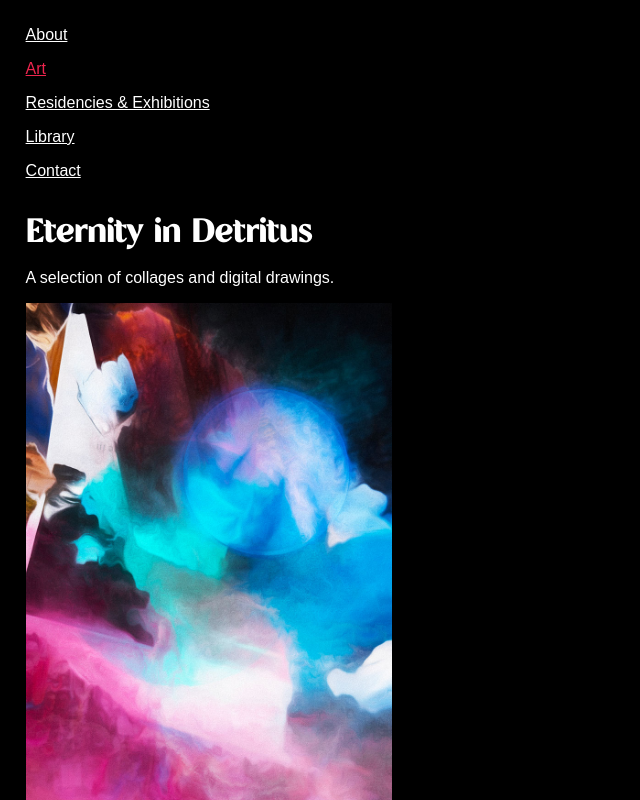
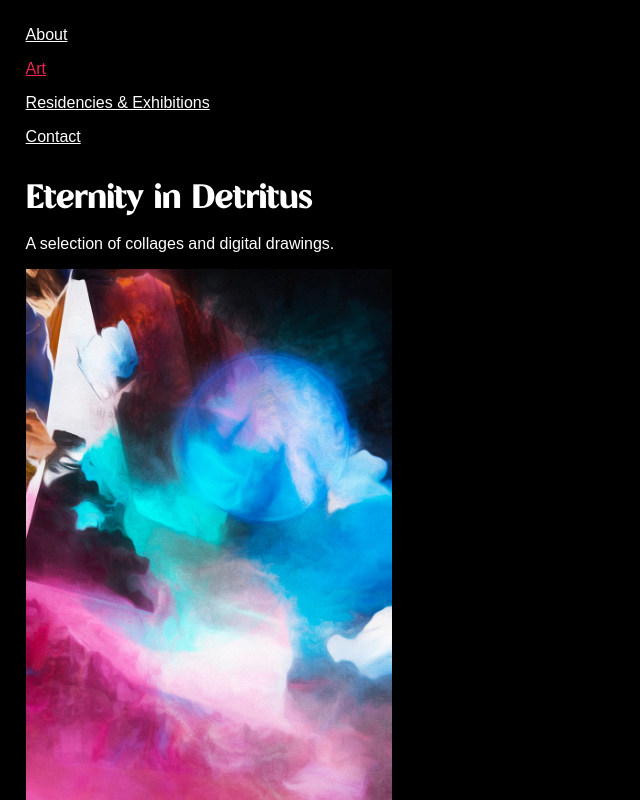
Before and after one commit to katze033/https---github.com-katze033-site, a plain HTML site: page art/eternity-in-detritus.html in a window 1280 px wide. Shown: the top 800 px of the page, without its empty margins (0-640 px from the left). Drawn offline with Linux system fonts and the light colour scheme.

Commit message:
Updated site map and site nav.

```diff
--- a/art/eternity-in-detritus.html
+++ b/art/eternity-in-detritus.html
@@ -7,7 +7,7 @@
   <meta name="viewport" content="width=device-width, initial-scale=1.0">
   <title>Josh Katzenmeyer</title>
   <link rel="icon" type="image/x-icon" href="favicon.ico">
-  <meta name="description" content="Fine art prints, music, and NFTs.">
+  <meta name="description" content="Minneapolis-based artist and musician.">
   <link rel="stylesheet" href="../styles.css">
   </script>
 </head>
@@ -21,7 +21,6 @@
         <li><a href="/" class="navLink">About</a></li>
         <li><a href="/art" class="navLink" id="active">Art</a></li>
         <li><a href="/exhibitions" class="navLink">Residencies & Exhibitions</a></li>
-        <li><a href="/library" class="navLink">Library</a></li>
         <li><a href="/contact" class="navLink">Contact</a></li>
       </ul>
 <h1>Eternity in Detritus</h1>
```
Also changed, not shown: art/art-blocks.html (+1 -2 lines), art/automated-conjurations.html (+1 -2 lines), art/territories-of-elimination.html (+1 -2 lines).
